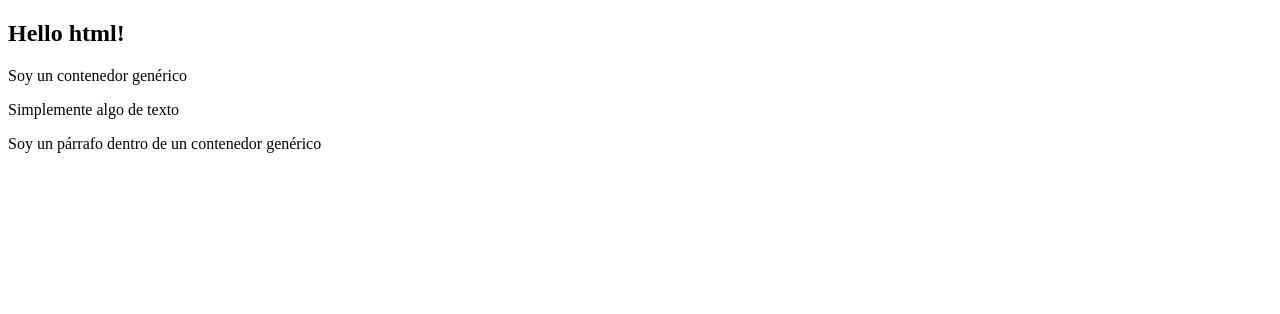
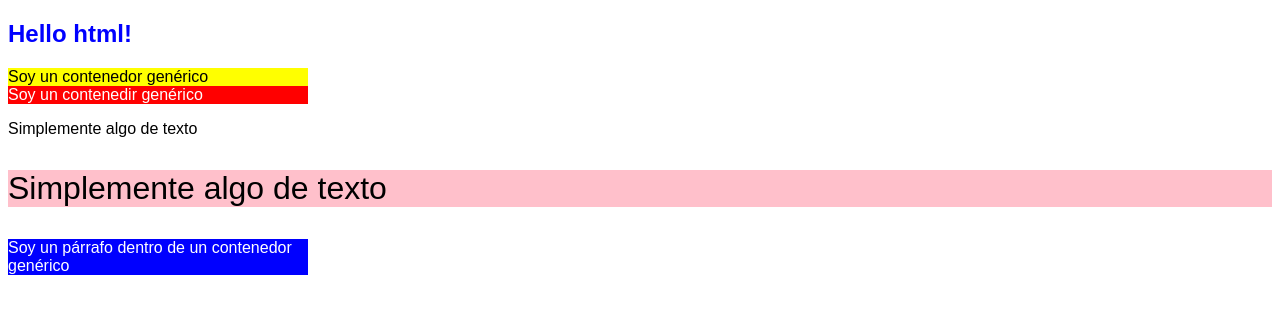
Before and after one commit to ManuelGarciaGallego/BootcampJavaScript, a plain HTML site: page Módulo 0 Seminario previo/01 Demostración Reglas CSS/index.html in a window 1280 px wide. Drawn offline with Linux system fonts and the light colour scheme.

Commit message:
Crear nuevos elementos en el fichero HTML

```diff
--- a/Módulo 0 Seminario previo/01 Demostración Reglas CSS/index.html
+++ b/Módulo 0 Seminario previo/01 Demostración Reglas CSS/index.html
@@ -5,12 +5,14 @@
     <meta name="viewport" content="width=device-width, initial-scale=1.0">
     <meta http-equiv="X-UA-Compatible" content="ie=edge">
     <title>Document</title>
-    <link rel="Stylesheet" href="site.css>"
+    <link rel="Stylesheet" href="site.css">
 </head>
 <body>
     <h2>Hello html!</h2>
     <div>Soy un contenedor genérico</div>
+    <div class="container">Soy un contenedir genérico</div>
     <p>Simplemente algo de texto</p>
+    <p id="simpletext">Simplemente algo de texto</p>
     <div>
         <p>Soy un párrafo dentro de un contenedor genérico</p>
     </div>
```
